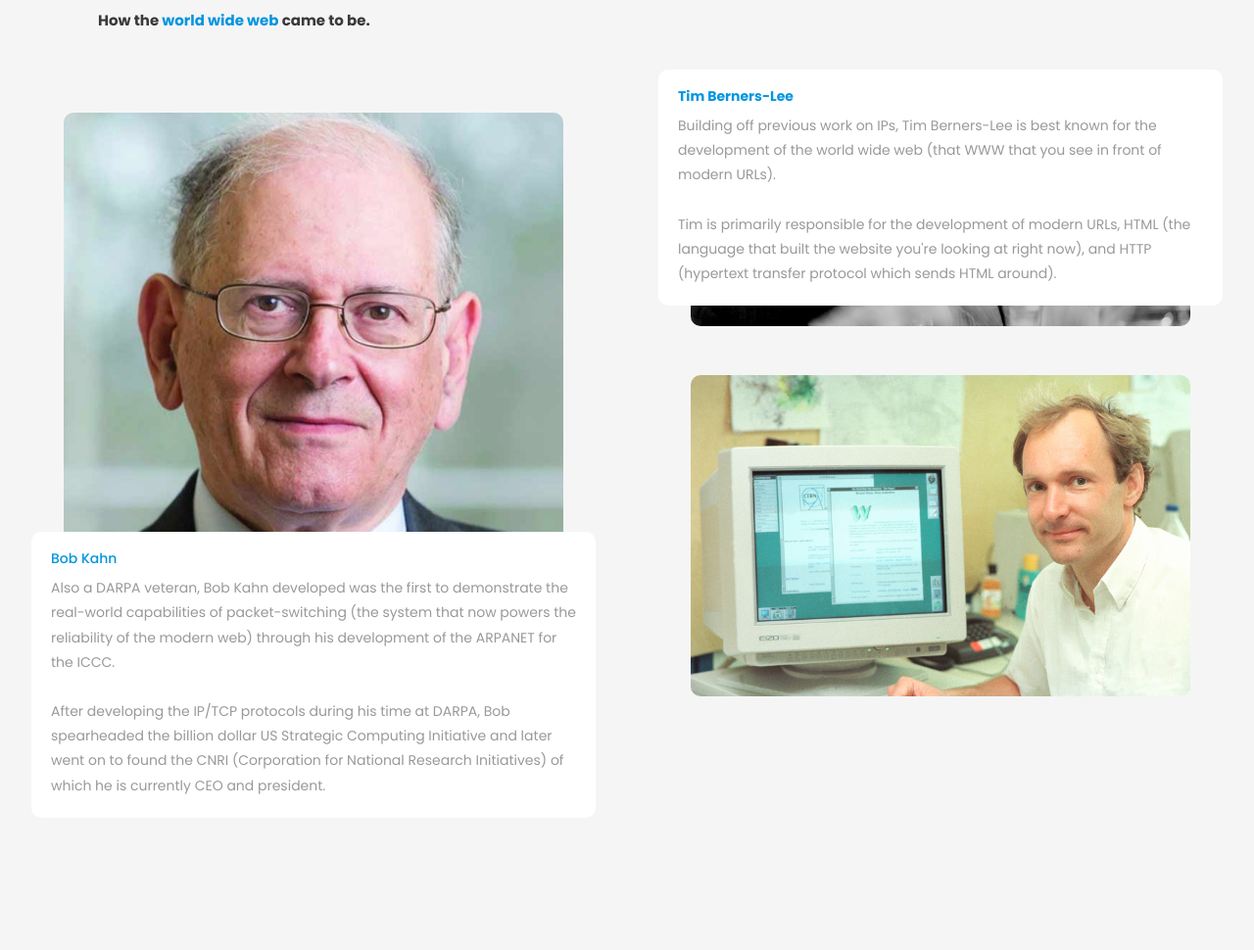
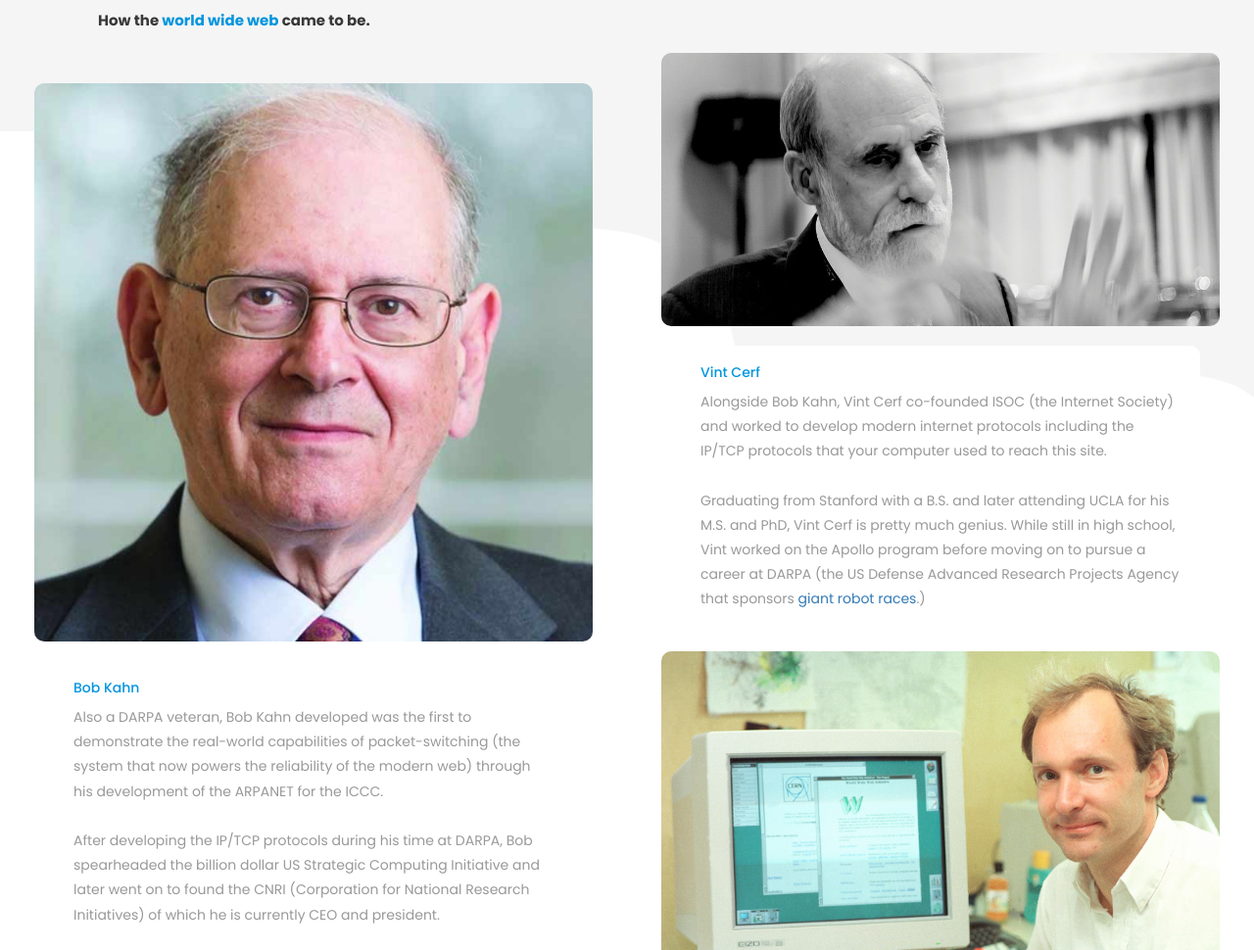
Before and after one commit to nicholaschiang/hist-website, a plain HTML site: page index.html in a window 1280 px wide. Shown: the part 1033-2003 px from the top of the page at 98% size. Drawn offline with nearby package versions, Linux system fonts and the light colour scheme; files whose address does not match are found by name.

Commit message:
Update style.css

```diff
--- a/styles/style.css
+++ b/styles/style.css
@@ -116,7 +116,7 @@ h5 {
     background-repeat: no-repeat;
     background-size: 68%;
     background-position: top left;
-    min-height: 1300px;
+    padding-bottom: 100px;
 }
 
 #corruption .text-box {
@@ -142,6 +142,7 @@ h5 {
 
 .image-timeline {
     background: #f5f5f5;
+    padding-bottom: 100px;
 }
 
 .header {
@@ -158,64 +159,29 @@ h5 {
     font-size: 15px;
 }
 
-.image-timeline #cards {
-    min-height: 1350px;
-    display: block;
-}
-
-.image-timeline .left-container {
-    float: left;
-    width: 50%;
-}
-
-.image-timeline .right-container {
-    float: right;
-    width: 50%;
+.image-timeline .text-box {
+    border-radius: 10px;
+    background: #fff;
+    margin: 20px;
+    padding: 20px;
+    padding-top: 10px !important;
+    padding-bottom: 10px !important;
 }
 
 .image-card {
-    margin: 50px;
+    margin: 20px;
 }
 
 .image-card img {
     border-radius: 10px;
 }
 
-.image-card b {
+.image-timeline .text-box b {
     color: #0395DE; /* Original: #0395DE; /* Original: #ffbf00 */; */
-}
-
-.image-card .text-box {
-    border-radius: 10px;
-    width: 90%;
-    position: absolute;
-    background: #fff;
-    padding: 20px;
-    padding-top: 10px !important;
-    padding-bottom: 10px !important;
 }
 
 #bob-kahn {
     padding-top: 5%;
-}
-
-#bob-kahn .text-box {
-    bottom: -25%;
-    left: 5%;
-}
-
-#vint-cerf .text-box {
-    top: -50%;
-    right: 5%;
-}
-
-#tim-berner {
-    margin-top: 0px !important;
-}
-
-#tim-berner .text-box {
-    left: 5%;
-    top: 5%;
 }
 
 /* citations
```
